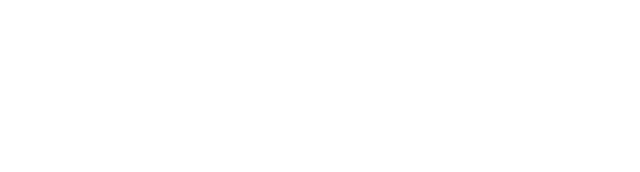
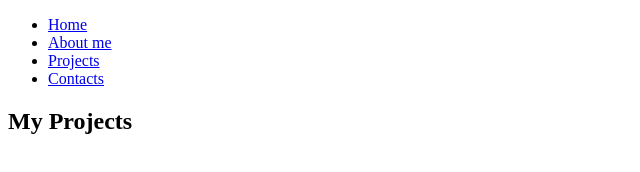
Before and after one commit to vincentouma/portfolio, a plain HTML site: page project.html in a window 1280 px wide. Shown: the whole page, without its empty margins (0-640 px from the left). Drawn offline with Linux system fonts and the light colour scheme; files that its build step writes are made by us from their sources.

```diff
--- a/project.html
+++ b/project.html
@@ -0,0 +1,30 @@
+<!DOCTYPE html>
+<html>
+<head>
+    <meta charset="utf-8" />
+    <meta http-equiv="X-UA-Compatible" content="IE=edge">
+    <title>Page Title</title>
+    <meta name="viewport" content="width=device-width, initial-scale=1">
+    <link rel="stylesheet" type="text/css" href="styles.css" >
+
+</head>
+<body>
+    <nav>
+        <ul>
+            <li><a href="index.html">Home</a></li>
+            <li><a href="about.html">About me</a></li>
+            <li><a href="project.html">Projects</a></li>
+            <li><a href="contact.html">Contacts</a></li>
+        </ul>
+    </nav>
+    <div id="project.html">
+        <h2>My Projects</h2>
+        <div class="project">
+            <h4></h4>
+
+        </div>
+
+    </div>
+
+</body>
+</html>
```
Also changed, not shown: about.html (+2 -0 lines).
